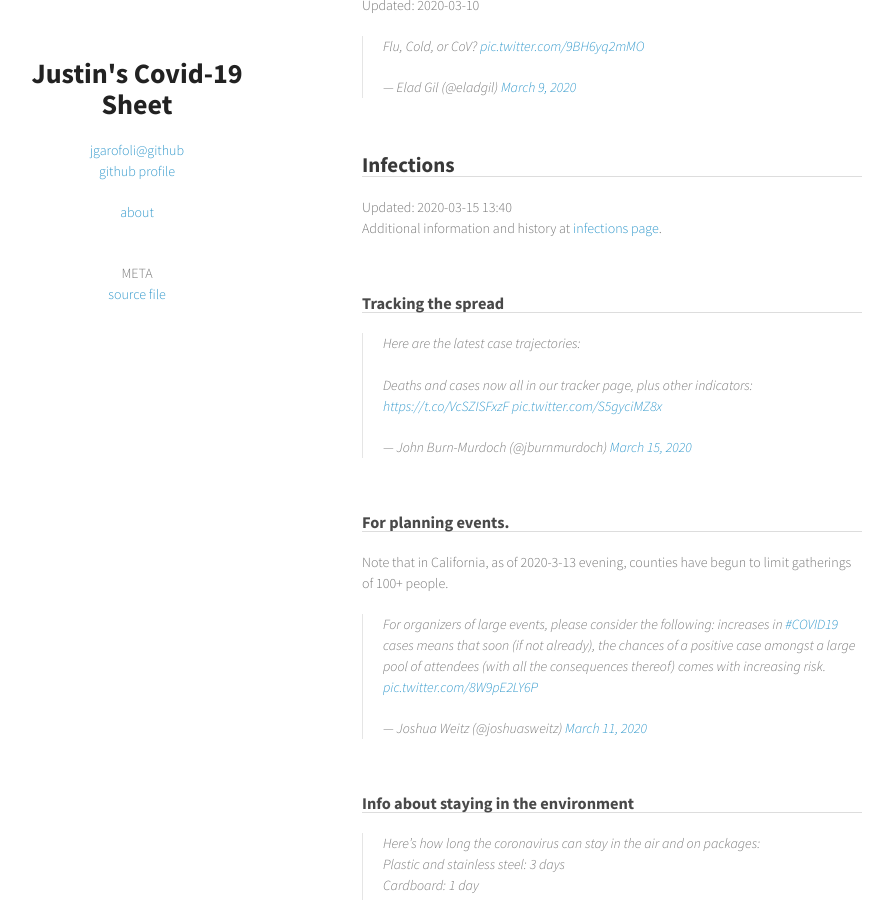
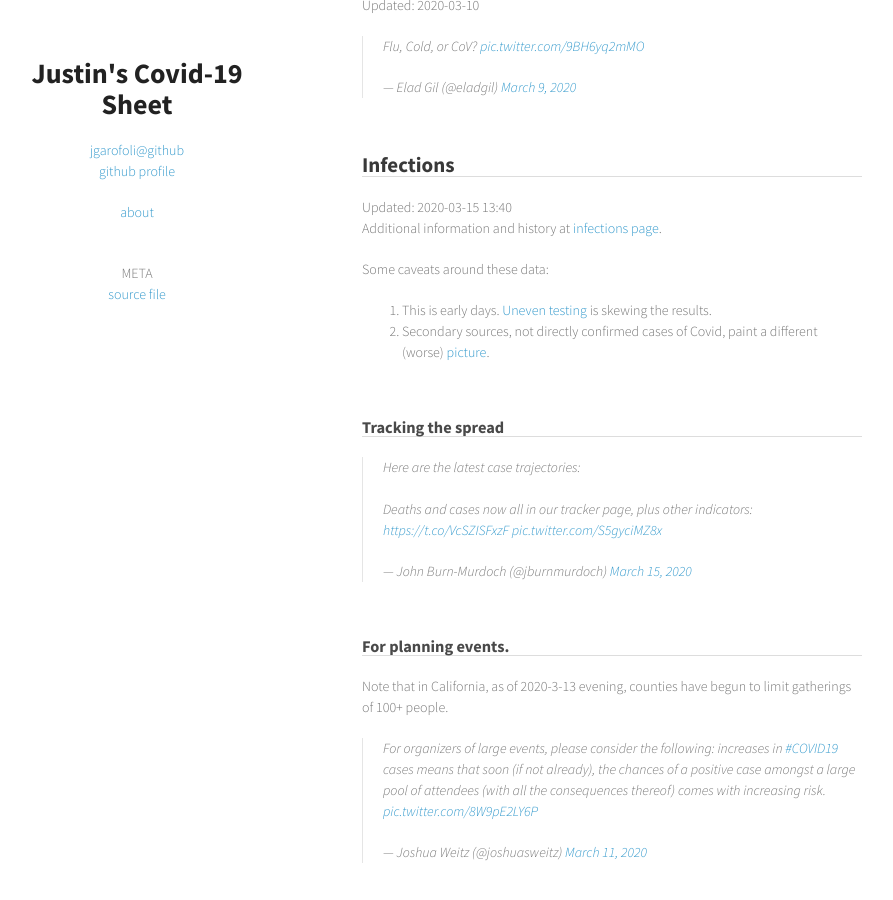
Before and after one commit to jgarofoli/jgarofoli.github.io, a Jekyll site: the page built from covid19/index.md, in a window 1280 px wide and 900 px high, scrolled down 1582 px. Shown: the whole window, without its empty margins (208-1101 px from the left). Built offline with Jekyll 4.4.1, drawn with Linux system fonts in a browser that asks for light colours; comment, search, counter and statistics services are not loaded.

Commit message:
Added some caveats around infection data

```diff
--- a/covid19/index.md
+++ b/covid19/index.md
@@ -77,6 +77,11 @@ Updated: 2020-03-10
 Updated: 2020-03-15 13:40<br/>
 Additional information and history at <a href="{% link covid19/infections.md %}">infections page</a>.
 
+Some caveats around these data:
+
+1. This is early days. [Uneven testing](https://twitter.com/markwby/status/1238867143363567616?s=20) is skewing the results.
+2. Secondary sources, not directly confirmed cases of Covid, paint a different (worse) [picture](https://twitter.com/chrislhayes/status/1239265115108773890?s=20).
+
 ### Tracking the spread
 
 <blockquote class="twitter-tweet" data-conversation="none"><p lang="en" dir="ltr">Here are the latest case trajectories: <br><br>Deaths and cases now all in our tracker page, plus other indicators: <a href="https://t.co/VcSZISFxzF">https://t.co/VcSZISFxzF</a> <a href="https://t.co/S5gyciMZ8x">pic.twitter.com/S5gyciMZ8x</a></p>&mdash; John Burn-Murdoch (@jburnmurdoch) <a href="https://twitter.com/jburnmurdoch/status/1239276631560278022?ref_src=twsrc%5Etfw">March 15, 2020</a></blockquote> <script async src="https://platform.twitter.com/widgets.js" charset="utf-8"></script>
```
